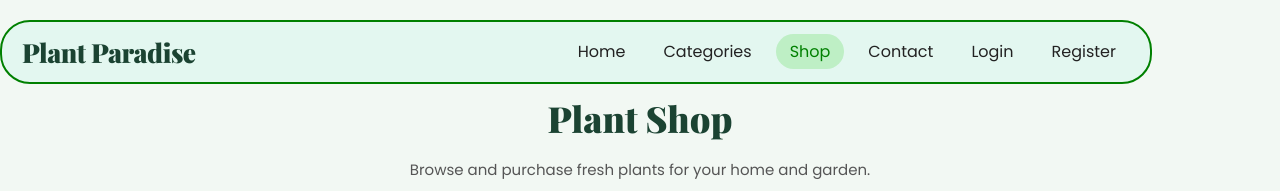
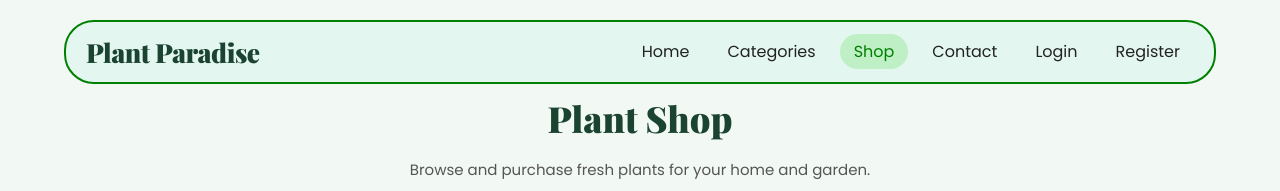
Before and after one commit to ManasCodez/Web_Project-Plant_Paradise, a plain HTML site: page shop.html in a window 1280 px wide. Shown: the top 191 px of the page. Drawn offline with nearby package versions, Linux system fonts and the light colour scheme.

Commit message:
centered the navbar in the shop and added the relative link in the index

```diff
--- a/shop.css
+++ b/shop.css
@@ -1,4 +1,10 @@
 /* Shop Section */
+.navbar {
+    left: 0;
+    right: 0;
+    margin: 0 auto;
+}
+
 .shop-section {
     padding: 90px 20px 60px;
     background: #f2f8f3;
```
Also changed, not shown: index.html (+1 -0 lines).
